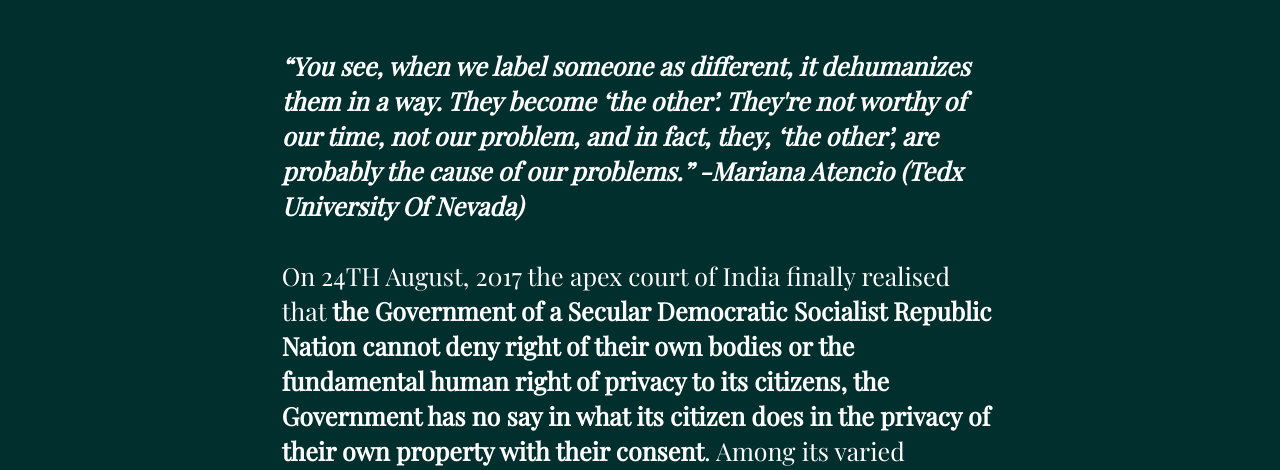
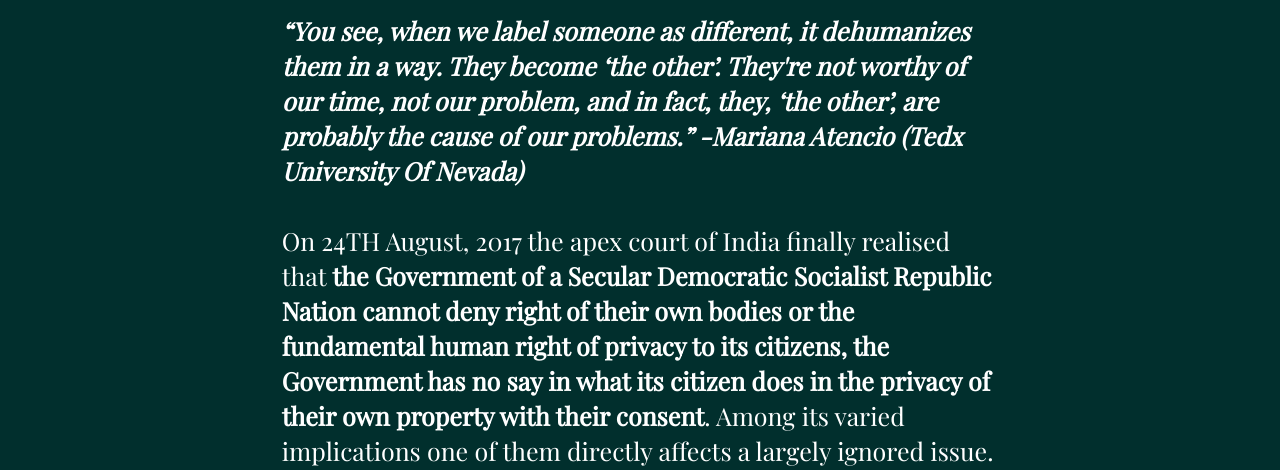
Before and after one commit to pandaboy1201/hope, a plain HTML site: page index.html in a window 1280 px wide. Shown: the part 330-800 px from the top of the page. Drawn offline with nearby package versions, Linux system fonts and the light colour scheme.

Commit message:
Update index.html

```diff
--- a/index.html
+++ b/index.html
@@ -50,8 +50,8 @@
     <div class="row medium-8 large-7 columns">
       <div class="blog-post">
         <h3 style="text-align: center">Rights <small>29/8/2017</small></h3>
-        <img src="hope.jpg">
-        <p><h4><br>
+        <img src="hope.jpg"><br>
+        <p><h4>
             <i><b>“You see, when we label someone as different, it dehumanizes them in a way. They become ‘the other’. They're not worthy of our time, not our problem, and in fact, they, ‘the other’, are probably the cause of our problems.”
                 -Mariana Atencio (Tedx University Of Nevada)</b></i><br><br>
 
```
